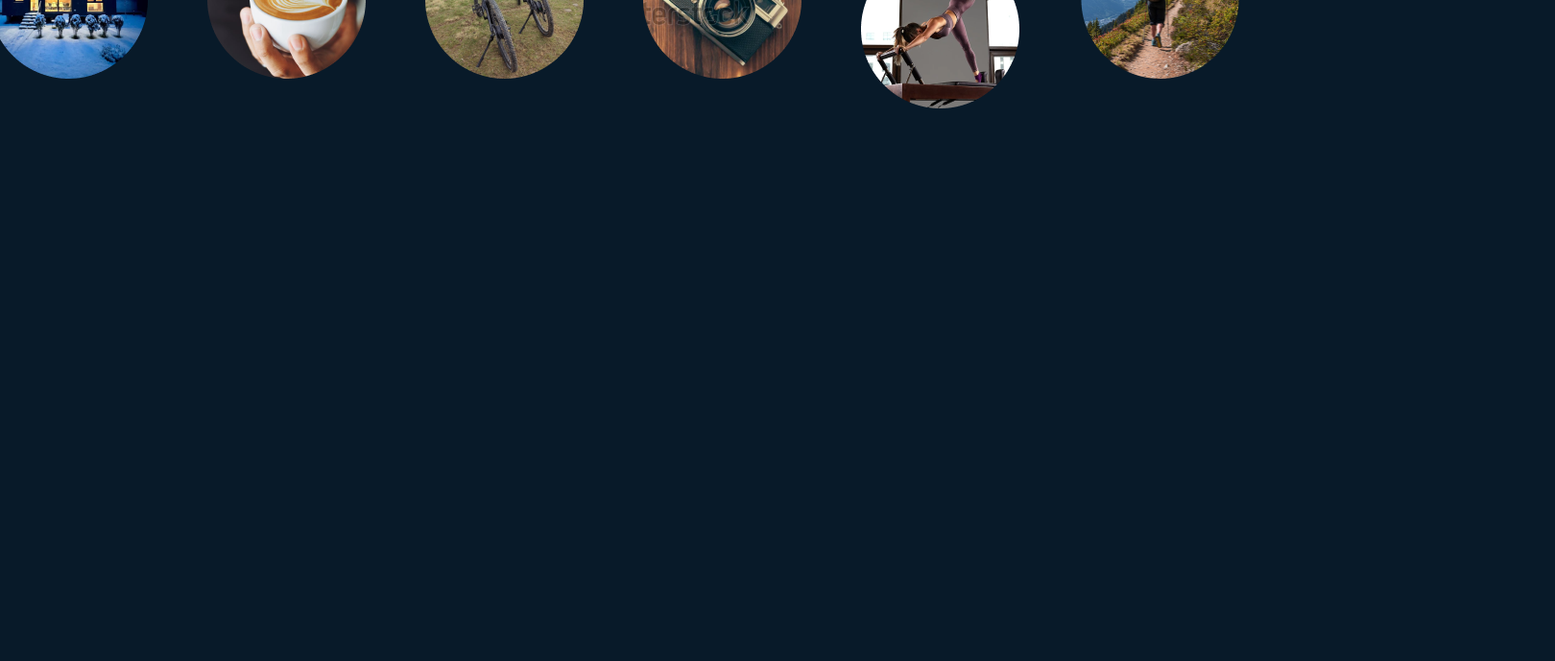
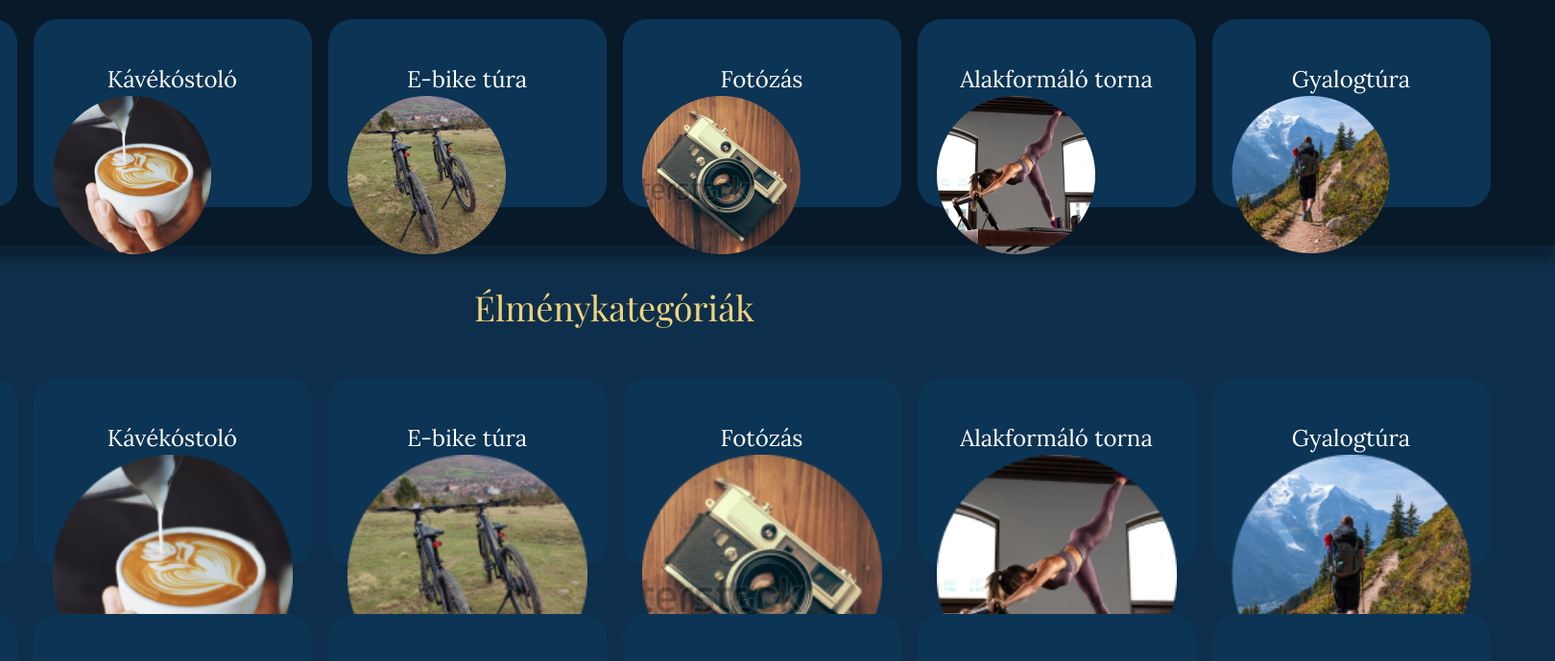
Before and after one commit to BudaiKinga/givexp, a React (Vite) app in the folder frontend/: page / in a window 1280 px wide. Shown: the part 1002-1691 px from the top of the page at 96% size, 1620 px wide, since content can reach past the window. Before the commit the page ends 1155 px from the top, so only its background shows below. Built offline with nearby package versions, Linux system fonts and the light colour scheme.

Commit message:
PRogress

```diff
--- a/frontend/src/components/Fullsite/Fullsite.jsx
+++ b/frontend/src/components/Fullsite/Fullsite.jsx
@@ -1,17 +1,22 @@
-import Banner from '../Banner/Banner';
-import Header from '../Header/Header';
-import Recommendations from '../Homepage/Recommendations/Recommendations';
-import './Fullsite.css'
+import Banner from "../Banner/Banner";
+import Header from "../Header/Header";
+import Kategoriak from "../Homepage/Kategoriak/Kategoriak";
+import Recommendations from "../Homepage/Recommendations/Recommendations";
+import Reviews from "../Homepage/Reviews/Reviews";
+import Terkep from "../Homepage/Terkep/Terkep";
+import "./Fullsite.css";
 
 const Fullsite = () => {
-
-    return (
-        <div className='fullsite'>
-            <Header/>
-            <Banner/>
-            <Recommendations/>
-        </div>
-    )
-}
+  return (
+    <div className="fullsite">
+      <Header />
+      <Banner />
+      <Recommendations />
+      <Kategoriak />
+      <Terkep />
+      <Reviews />
+    </div>
+  );
+};
 
 export default Fullsite;
--- a/frontend/src/components/Homepage/Kategoriak/Kategoriak.css
+++ b/frontend/src/components/Homepage/Kategoriak/Kategoriak.css
@@ -0,0 +1,47 @@
+.kategoriak {
+    background: #0E2F4B;
+    padding-left: 67px;
+    padding-right: 67px;
+    padding-top: 40px;
+    padding-bottom: 40px;
+
+    display: flex;
+    flex-direction: column;
+    gap: 50px;
+    z-index: 1;
+    box-shadow: 0 16px 10px rgba(0, 0, 0, 0.3);
+}
+
+.title {
+    display: flex;
+    flex-direction: row;
+    justify-content: center;
+    color: #F1D27D;
+    font-size: 36px;
+    font-family: "Playfair Display";
+}
+
+.lists {
+    display: flex;
+    flex-direction: column;
+    gap: 50px;
+}
+
+.list {
+    display: flex;
+    flex-direction: row;
+    gap: 62px;
+}
+
+.entry {
+    display: flex;
+    flex-direction: column;
+    text-align: center;
+    color: white;
+    font-family: "Lora";
+    font-size: 24px;
+}
+
+.kategoriak .entry p {
+    margin-bottom: 1%;
+}
--- a/frontend/src/components/Homepage/Kategoriak/Kategoriak.jsx
+++ b/frontend/src/components/Homepage/Kategoriak/Kategoriak.jsx
@@ -0,0 +1,71 @@
+import "./Kategoriak.css";
+import bico from "../../../../public/images/thumbnail/bico.png";
+import fenykep from "../../../../public/images/thumbnail/fenykep.png";
+import kave from "../../../../public/images/thumbnail/kave.png";
+import szallas from "../../../../public/images/thumbnail/szallas.png";
+import torna from "../../../../public/images/thumbnail/torna.png";
+import tura from "../../../../public/images/thumbnail/tura.png";
+
+const Kategoriak = () => {
+  return (
+    <div className="kategoriak">
+      <div className="title">Élménykategóriák</div>
+      <div className="lists">
+        <div className="list">
+          <div className="entry">
+            <p>Szállás</p>
+            <img src={szallas} />
+          </div>
+          <div className="entry">
+            <p>Kávékóstoló</p>
+            <img src={kave} />
+          </div>
+          <div className="entry">
+            <p>E-bike túra</p>
+            <img src={bico} />
+          </div>
+          <div className="entry">
+            <p>Fotózás</p>
+            <img src={fenykep} />
+          </div>
+          <div className="entry">
+            <p>Alakformáló torna</p>
+            <img src={torna} />
+          </div>
+          <div className="entry">
+            <p>Gyalogtúra</p>
+            <img src={tura} />
+          </div>
+        </div>
+        <div className="list">
+          <div className="entry">
+            <p>Szállás</p>
+            <img src={szallas} />
+          </div>
+          <div className="entry">
+            <p>Kávékóstoló</p>
+            <img src={kave} />
+          </div>
+          <div className="entry">
+            <p>E-bike túra</p>
+            <img src={bico} />
+          </div>
+          <div className="entry">
+            <p>Fotózás</p>
+            <img src={fenykep} />
+          </div>
+          <div className="entry">
+            <p>Alakformáló torna</p>
+            <img src={torna} />
+          </div>
+          <div className="entry">
+            <p>Gyalogtúra</p>
+            <img src={tura} />
+          </div>
+        </div>
+      </div>
+    </div>
+  );
+};
+
+export default Kategoriak;
--- a/frontend/src/components/Homepage/Recommendations/Recommendations.css
+++ b/frontend/src/components/Homepage/Recommendations/Recommendations.css
@@ -7,6 +7,16 @@
     padding-top: 40px;
     padding-bottom: 40px;
     background: #081A29;
+
+    /* border: 1px solid; */
+    /* padding-bottom: 10px; */
+    box-shadow: 0 16px 10px rgba(0, 0, 0, 0.3);
+    z-index: 2
+    /* cast shadow downward */
+}
+
+.recom .entry p {
+    margin-bottom: 1%;
 }
 
 .title {
@@ -34,7 +44,7 @@
     font-size: 24px;
 }
 
-.entry img {
+.recom .entry img {
     width: 165px;
     height: 165px;
 }
--- /dev/null
+++ b/frontend/src/components/Homepage/Reviews/Reviews.css
@@ -0,0 +1,55 @@
+.reviews {
+    display: flex;
+    flex-direction: column;
+    padding: 50px;
+    gap: 50px;
+    text-align: center;
+}
+
+.title {
+    display: flex;
+    flex-direction: row;
+    justify-content: center;
+    color: #F1D27D;
+    font-size: 36px;
+    font-family: "Playfair Display";
+}
+
+.list {
+    display: flex;
+    flex-direction: row;
+    gap: 17px;
+    align-items: center;
+    justify-content: center;
+}
+
+.entry {
+    display: flex;
+    flex-direction: column;
+    text-align: center;
+
+    background: #0C3455;
+    width: 250px;
+    height: 150px;
+    border-radius: 25px;
+    padding-left: 20px;
+    padding-right: 20px;
+    padding-top: 23px;
+    padding-bottom: 23px;
+    font-family: "Lora";
+}
+
+.quote {
+    font-style: italic;
+    margin-bottom: 5px;
+}
+
+.whom {
+    margin-bottom: 50px;
+}
+
+.reviews img {
+    display: block;
+    margin: auto;
+    width: 50%;
+}
--- /dev/null
+++ b/frontend/src/components/Homepage/Reviews/Reviews.jsx
@@ -0,0 +1,50 @@
+import "./Reviews.css";
+import "@fontsource/lora";
+import stars from "../../../../public/images/stars.png";
+
+const Reviews = () => {
+  return (
+    <div className="reviews">
+      <div className="title">Értékeléseink</div>
+      <div className="list">
+        <div className="entry">
+          <div className="quote">"Fasza volt, ajánlom"</div>
+          <div className="whom">Gabi, 21</div>
+          <div className="where">E-bike túra</div>
+          <img src={stars} />
+        </div>
+        <div className="entry">
+          <div className="quote">"Fasza volt, ajánlom"</div>
+          <div className="whom">Gabi, 21</div>
+          <div className="where">E-bike túra</div>
+          <img src={stars} />
+        </div>
+        <div className="entry">
+          <div className="quote">"Fasza volt, ajánlom"</div>
+          <div className="whom">Gabi, 21</div>
+          <div className="where">E-bike túra</div>
+          <img src={stars} />
+        </div> <div className="entry">
+          <div className="quote">"Fasza volt, ajánlom"</div>
+          <div className="whom">Gabi, 21</div>
+          <div className="where">E-bike túra</div>
+          <img src={stars} />
+        </div>
+        <div className="entry">
+          <div className="quote">"Fasza volt, ajánlom"</div>
+          <div className="whom">Gabi, 21</div>
+          <div className="where">E-bike túra</div>
+          <img src={stars} />
+        </div>
+        {/* <div className="entry">
+          <div className="quote">"Fasza volt, ajánlom"</div>
+          <div className="whom">Gabi, 21</div>
+          <div className="where">E-bike túra</div>
+          <img src={stars} />
+        </div> */}
+      </div>
+    </div>
+  );
+};
+
+export default Reviews;
--- /dev/null
+++ b/frontend/src/components/Homepage/Terkep/Terkep.css
@@ -0,0 +1,21 @@
+.terkep {
+    display: flex;
+    flex-direction: column;
+    gap: 40px;
+    text-align: center;
+    padding-left: 67px;
+    padding-right: 67px;
+    padding-top: 40px;
+    padding-bottom: 40px;
+    z-index: 0;
+}
+
+
+.title {
+    display: flex;
+    flex-direction: row;
+    justify-content: center;
+    color: #F1D27D;
+    font-size: 36px;
+    font-family: "Playfair Display";
+}
--- /dev/null
+++ b/frontend/src/components/Homepage/Terkep/Terkep.jsx
@@ -0,0 +1,13 @@
+import "./Terkep.css";
+import map from "../../../../public/images/map.png";
+
+const Terkep = () => {
+  return (
+    <div className="terkep">
+      <div className="title">Élménytérkép</div>
+      <img src={map} />
+    </div>
+  );
+};
+
+export default Terkep;
```
Also changed, not shown: frontend/public/images/map.png (added), frontend/public/images/stars.png (added).
